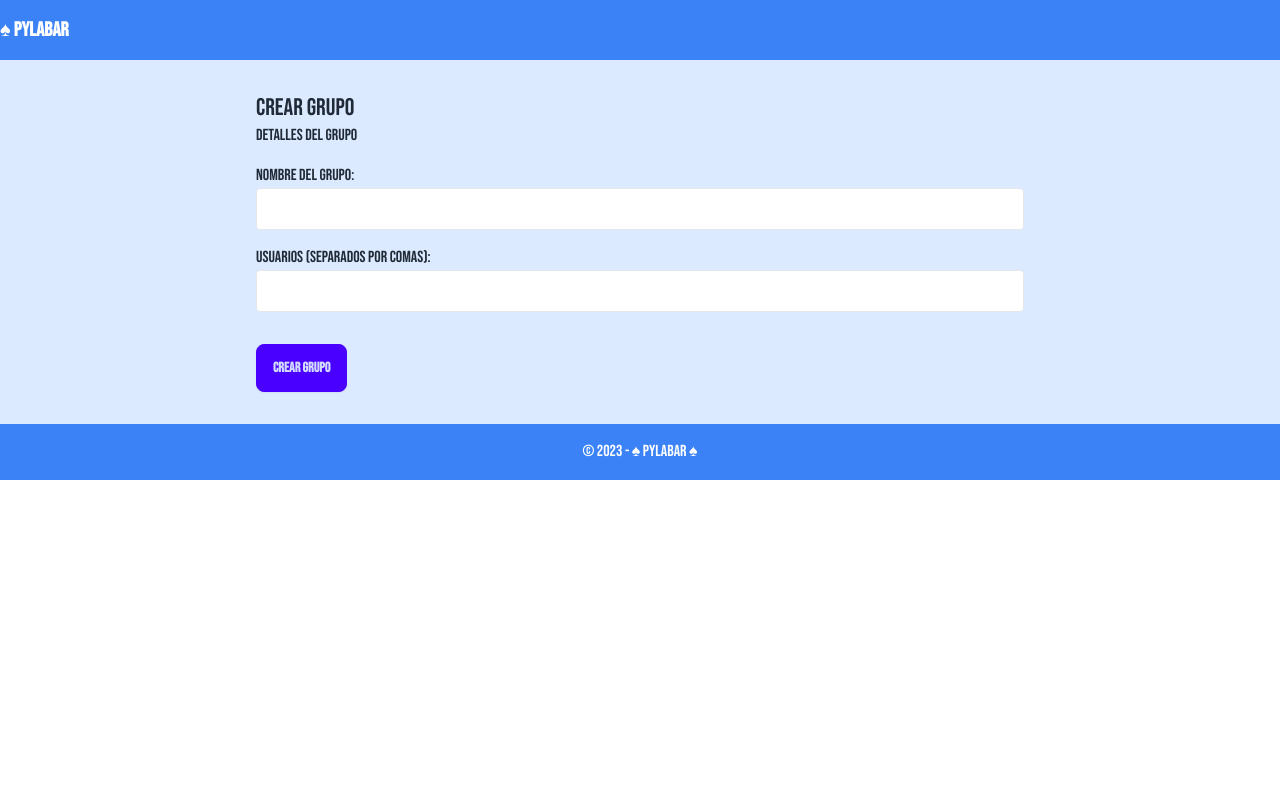
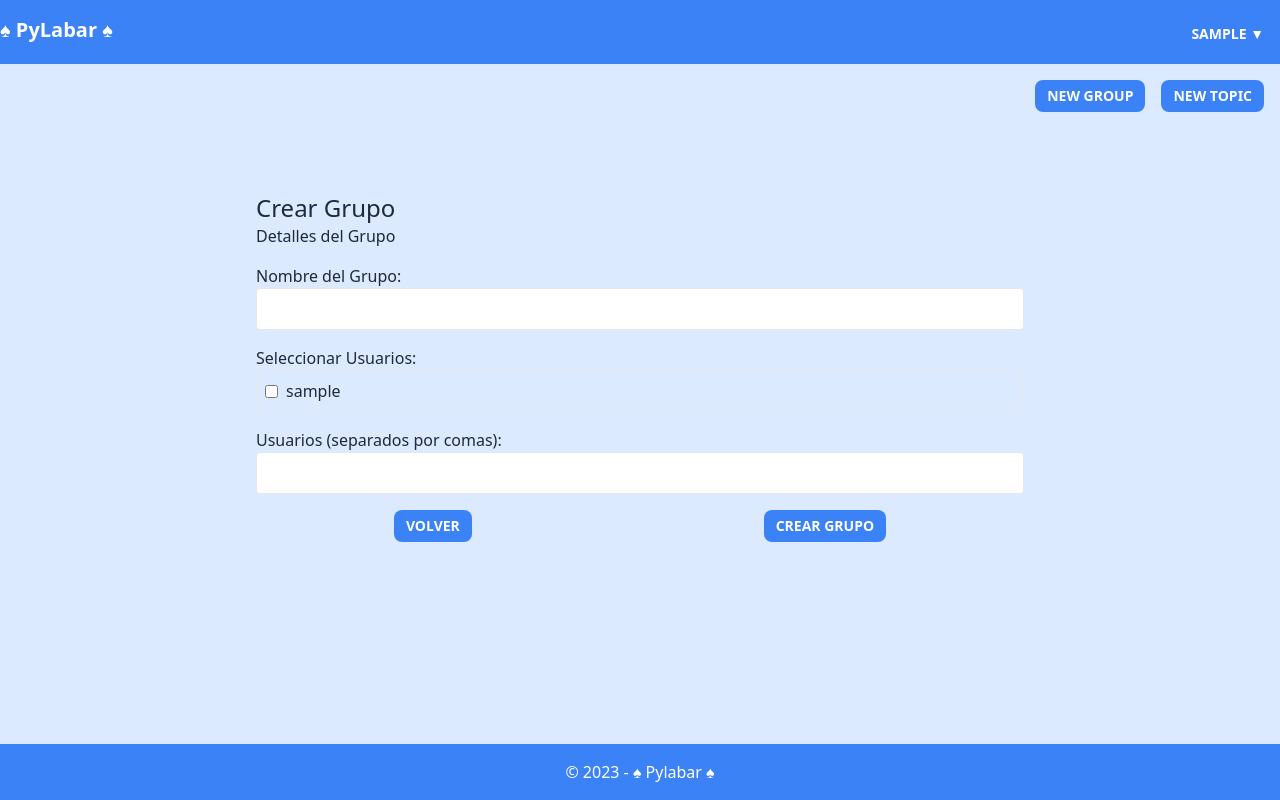
Before and after one commit to ThePhrontistery/py-labar, a Python web app: template templates/create_group.html in a window 1280 px wide. Run offline with Jinja, Linux system fonts and the light colour scheme; the template is opened without the code that fills it: most values are stand-ins (such as "Sample title", 1, 10 or a date in 2020); some libraries are stand-ins or nearby versions.

Commit message:
nueva ventana de crear grupo

```diff
--- a/app/business/groups/models/group.py
+++ b/app/business/groups/models/group.py
@@ -3,9 +3,8 @@ from typing import List
 
 
 class GroupDto(BaseModel):
-    id: str
     name: str
-    users: List[str]
+    users: str
 
     class Config:
         orm_mode = True
--- a/app/business/users/services/user.py
+++ b/app/business/users/services/user.py
@@ -26,3 +26,6 @@ class UserService:
         if user and user.password == password:
             return user
         return None
+
+    async def get_all_users(self):
+        return await self.user_repository.get_all_users()
--- a/app/domain/groups/models/group.py
+++ b/app/domain/groups/models/group.py
@@ -4,4 +4,4 @@ from app.common.base.base_entity import BaseUUIDModel
 
 class Group(BaseUUIDModel, table=True):
     name: str = Field(nullable=False)
-    users: list[str] = Field(default=[])
+    users: str = Field(default=[])
--- a/app/domain/users/repositories/user.py
+++ b/app/domain/users/repositories/user.py
@@ -19,6 +19,9 @@ class UserSQLRepository(BaseSQLRepository[User]):
     async def get_by_username(self, username: str) -> Optional[User]:
          return await self.get_one_by("username", username)
 
+    async def get_all_users(self):
+        return await self.get_all()
+
 
     # async def get_pending_todos(self) -> List[Todo]:
     #     todos = await self.session.exec(select(Todo).where(Todo.done == False))
--- a/main.py
+++ b/main.py
@@ -11,7 +11,8 @@ logger = logging.getLogger(__name__)
 
 if __name__ == "__main__":
     # import entities to init
-    from app.domain.users.models import *  # Type: ignore
-    from app.domain.topics.models import *  # Type: ignore
+    from app.domain.users.models import user
+    from app.domain.topics.models import topic
+    from app.domain.groups.models import group
     init_db_entities(get_db_settings())
     uvicorn.run("app.api:api", host="localhost", port=get_global_settings().port, log_config=get_log_config(), reload=True)
--- a/templates/base.html
+++ b/templates/base.html
@@ -68,6 +68,33 @@
         .blue-text {
           color: rgb(59 130 246 / var(--tw-bg-opacity));
         }
+
+        body {
+            margin: 0;
+            padding: 0;
+            box-sizing: border-box;
+            display: flex;
+            flex-direction: column;
+            min-height: 100vh;
+        }
+
+        header {
+            position: fixed;
+            width: 100%;
+            top: 0;
+            z-index: 1000; /* Asegura que el header esté encima de otros elementos */
+        }
+
+        footer {
+            position: fixed;
+            width: 100%;
+            bottom: 0;
+            z-index: 1000;
+        }
+
+        .padding-top {
+          padding-top: 80px;
+        }
     </style>
 </head>
 
@@ -94,12 +121,13 @@
     </div>
 </header>
 
-<main class="container mx-auto px-4 py-8">
-  <nav class="flex items-right gap-4">
-    <a href="/groups/create" class="btn btn-sm bg-blue-500 text-white border-0 ml-auto">New Group</a>
-    <a href="/newtopic" class="btn btn-sm bg-blue-500 text-white border-0">New Topic</a>
-  </nav>
-
+<main class="container mx-auto px-4">
+  {% if table_topics %}
+    <nav class="flex items-right gap-4 padding-top">
+      <a href="/groups/create" class="btn btn-sm bg-blue-500 text-white border-0 ml-auto">New Group</a>
+      <a href="/newtopic" class="btn btn-sm bg-blue-500 text-white border-0">New Topic</a>
+    </nav>
+  {% endif %}
   <div class="mx-auto max-w-screen-md">
       <div class="w-full mx-auto">{% block content %}{% endblock %}</div>
   </div>
--- a/templates/create_group.html
+++ b/templates/create_group.html
@@ -1,21 +1,101 @@
-{% extends 'login_base.html' %}
-
-{% block content %}
-<div class="bordered">
+{% extends 'base.html' %} {% block content %}
+<div class="bordered padding-top">
   <h1 class="text-2xl">Crear Grupo</h1>
-    <form method="post" action="create">
+  <form method="post" action="{{ url_for('create_group') }}">
     <fieldset>
       <legend>Detalles del Grupo</legend>
       <div class="my-4">
         <label for="name">Nombre del Grupo:</label>
-                <input type="text" name="name" id="name" required class="w-full p-2 border rounded">
+        <input
+          type="text"
+          name="name"
+          id="name"
+          required
+          class="w-full p-2 border rounded"
+        />
+      </div>
+      <div class="my-4">
+        <label>Seleccionar Usuarios:</label>
+        <div class="overflow-auto max-h-40 border p-2 rounded">
+          <ul class="list-none p-0 m-0">
+            {% for user in all_users %}
+              <li class="flex items-center space-x-2">
+                <label class="flex items-center space-x-2">
+                  <input
+                    type="checkbox"
+                    name="selected_users"
+                    value="{{ user.username }}"
+                    class="form-checkbox"
+                    hx-post="/groups/update_users"
+                    hx-trigger="change"
+                  />
+                  <span>{{ user.username }}</span>
+                </label>
+              </li>
+            {% endfor %}
+          </ul>
+        </div>
       </div>
       <div class="my-4">
         <label for="users">Usuarios (separados por comas):</label>
-                <input type="text" name="users" id="users" class="w-full p-2 border rounded">
+        <input
+          type="text"
+          name="users"
+          id="users"
+          class="w-full p-2 border rounded"
+          hx-post="/groups/update_users"
+          hx-trigger="change"
+          hx-target="#users-list"
+          readonly
+        />
       </div>
     </fieldset>
-        <button type="submit" class="btn btn-primary mt-4">Crear Grupo</button>
+    <nav class="flex items-center justify-center gap-4">
+      <a
+      href="{{ url_for('return_home') }}"
+      class="btn btn-sm bg-blue-500 text-white border-0 mx-auto"
+      >Volver</a>
+      <button
+        type="submit"
+        class="btn btn-sm bg-blue-500 text-white border-0 mx-auto"
+      >
+        Crear Grupo
+      </button>
+    </div>
+    </nav>
   </form>
 </div>
+
+<style>
+  .padding-top {
+    padding-top: 80px;
+  }
+</style>
+
+<script>
+  document.addEventListener('htmx:afterSwap', function (event) {
+    const xhr = event.detail.xhr;
+    const updateUsersUrl = "/groups/update_users";
+
+    if (xhr && xhr.responseURL && xhr.responseURL.endsWith(updateUsersUrl)) {
+
+      const selectedCheckboxes = document.querySelectorAll('input[name="selected_users"]');
+      const usersInput = document.getElementById('users');
+
+      selectedCheckboxes.forEach((checkbox, index) => {
+        checkbox.setAttribute('data-index', index);
+      });
+
+      const selectedUsers = Array.from(selectedCheckboxes)
+        .filter((checkbox) => checkbox.checked)
+        .sort((a, b) => a.getAttribute('data-index') - b.getAttribute('data-index'))
+        .map((checkbox) => checkbox.value)
+        .join(', ');
+
+      usersInput.value = selectedUsers;
+
+      console.log('Usuarios seleccionados:', selectedUsers);
+    }
+  });
+</script>
 {% endblock %}
--- a/templates/register.html
+++ b/templates/register.html
@@ -1,8 +1,8 @@
-{% extends 'login_base.html' %}
+{% extends 'base.html' %}
 
 {% block content %}
 <div class="flex justify-center items-center h-screen">
-  <form class="bg-white p-10 rounded-lg shadow-lg" action="{{ url_for('register_user') }}" method="POST">
+  <form class="bg-white p-10 rounded-lg shadow-lg" action="{{ url_for('register') }}" method="POST">
     <h2 class="text-xl font-bold mb-3">Register</h2>
     <div class="mb-5">
       <label for="username" class="block font-bold mb-2">Username</label>
```
Also changed, not shown: app/business/groups/controllers/group.py (+24 -12 lines), app/business/groups/services/group.py (+3 -7 lines), app/business/users/controllers/user.py (+18 -3 lines), app/domain/groups/repositories/group.py (+3 -5 lines), templates/index.html (+8 -10 lines). Lines whose indentation alone changed are shown as unchanged.
